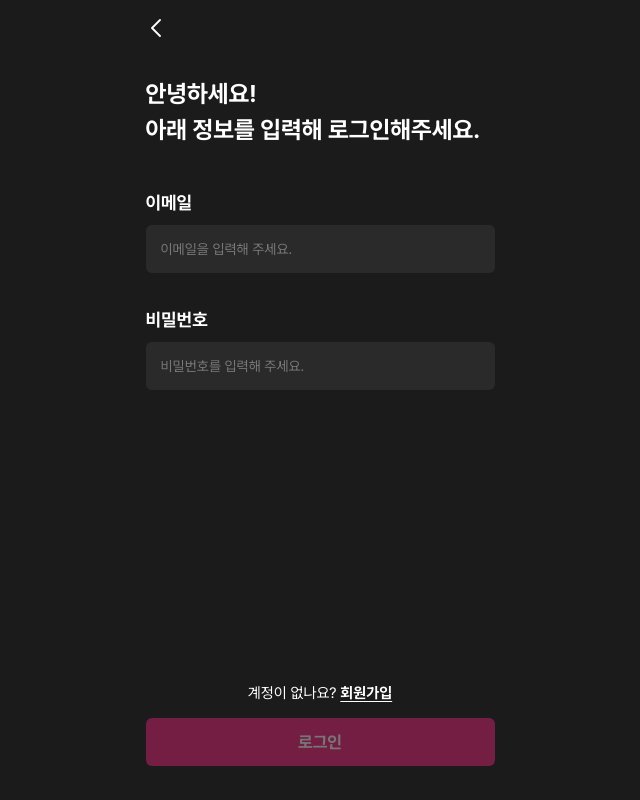
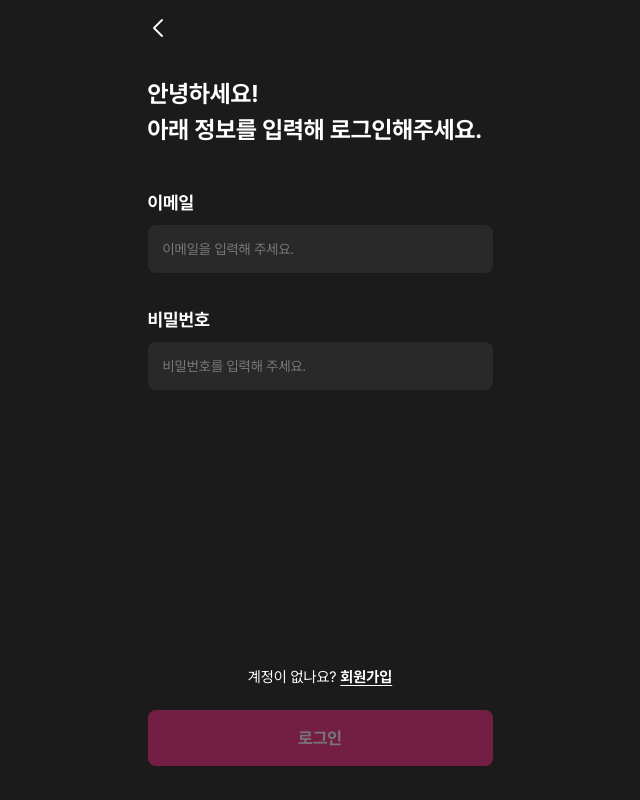
Before and after one commit to dba-second-team/iseonjwa-FE, a React (Vite) app: page /login in a window 1280 px wide. Shown: the whole page, without its empty margins (320-960 px from the left). Built offline with nearby package versions, Linux system fonts and the light colour scheme.

Commit message:
fix: 입력칸과 버튼 크기, 둥글기, 화면 여백을 공통 기준으로 통일

```diff
--- a/src/components/Button.css
+++ b/src/components/Button.css
@@ -1,6 +1,6 @@
 .button {
   width: 100%;
-  height: var(--control-height);
+  height: var(--button-height);
   border: 0;
   border-radius: var(--radius);
   color: #fff;
--- a/src/components/TextField.css
+++ b/src/components/TextField.css
@@ -11,7 +11,7 @@
 
 .text-field-input {
   width: 100%;
-  height: var(--control-height);
+  height: var(--input-height);
   padding: 0 14px;
   border: 1px solid transparent;
   border-radius: var(--radius);
--- a/src/index.css
+++ b/src/index.css
@@ -8,7 +8,7 @@
 
 :root {
   --pink: #fb247f;
-  --surface: #2a2a2a;
+  --surface: #292929;
   --muted: #797979;
   color-scheme: dark;
   font-family: 'Pretendard', sans-serif;
@@ -19,8 +19,9 @@
   -webkit-font-smoothing: antialiased;
   -moz-osx-font-smoothing: grayscale;
   --danger: #ff5a5a;
-  --radius: 6px;
-  --control-height: 48px;
+  --radius: 8px;
+  --input-height: 48px;
+  --button-height: 56px;
 }
 
 * {
--- a/src/pages/LoginPage.css
+++ b/src/pages/LoginPage.css
@@ -1,7 +1,7 @@
 .login-page {
   display: flex;
   flex-direction: column;
-  padding: 0 22px 34px;
+  padding: 0 24px 34px;
 }
 
 .login-title {
@@ -39,6 +39,7 @@
 }
 
 .login-signup {
+  margin-bottom: 8px;
   font-size: 15px;
 }
 
```
